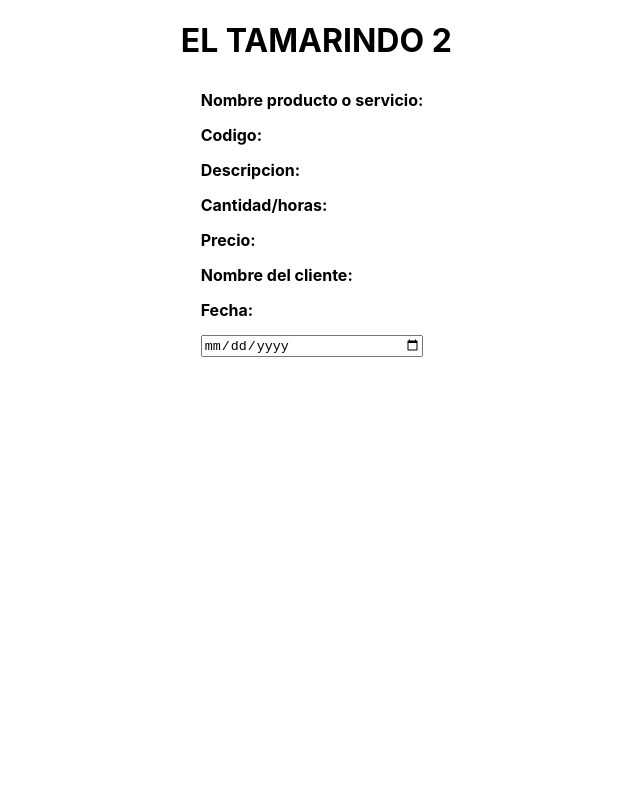
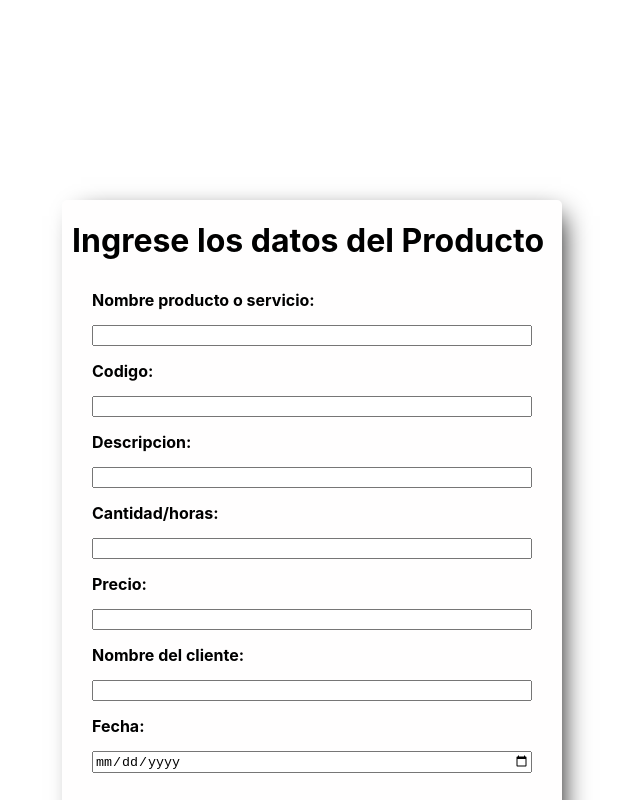
Before and after one commit to FabioSR29/GestorDeFacturas, a React (Create React App) app: page / in a window 1280 px wide. Shown: the top 800 px of the page, without its empty margins (328-968 px from the left). Built offline with nearby package versions, Linux system fonts and the light colour scheme.

Commit message:
prueba visual 3

```diff
--- a/src/App.css
+++ b/src/App.css
@@ -41,3 +41,18 @@ h1{
   padding: 10px;
   color: aliceblue;
 }
+.factura h1{
+  font-size: small;
+  margin-left: 10px;
+}
+.IngresosFT{
+  display: flex;
+  flex-direction: column;
+  gap: 15px;
+  margin-top: 30px;
+  margin-left:5px;
+
+}
+.IngresosFT SPAN{
+  font-size:xx-small;
+}
--- a/src/App.js
+++ b/src/App.js
@@ -3,8 +3,55 @@ import './App.css';
 import React, { useState } from 'react';
 
 function App() {
-  const [formulario, setformulario] = useState(false);
-  const [factura, setfactura] = useState(true);
+  const [formulario, setformulario] = useState(true);
+  const [factura, setfactura] = useState(false);
+  const [producto, setproducto] = useState("");
+  const [nombre, setnombre] = useState("");
+  const [codigo, setcodigo] = useState("");
+  const [descripcion, setdescripcion] = useState("");
+  const [cantidad, setcantidad] = useState("");
+  const [Precio, setPrecio] = useState("");
+  const [Fecha, setfecha] = useState("");
+  const [Total, setTotal] = useState();
+
+  function CargarLosNuevosValoresDeProducto(event) {
+    setproducto(event.target.value);
+  }
+  function CargarLosNuevosValoresDeCodigo(event) {
+    setcodigo(event.target.value);
+  }
+  function CargarLosNuevosValoresDeDescripción(event) {
+    setdescripcion(event.target.value);
+  }
+  function CargarLosNuevosValoresDeCantidad(event) {
+    setcantidad(event.target.value);
+  }
+  function CargarLosNuevosValoresDeNombre(event) {
+    setnombre(event.target.value);
+  }
+  function CargarLosNuevosValoresDePrecio(event) {
+    setPrecio(event.target.value);
+  }
+  function CargarLosNuevosValoresDeFecha(event) {
+    setfecha(event.target.value);
+  }
+
+  function Limpiar() {
+    setfecha("");
+    setPrecio("");
+    setnombre("");
+    setcantidad("");
+    setdescripcion("");
+    setcodigo("");
+    setproducto("");
+  }
+
+  function Imprimir() {
+    var resultado = cantidad*Precio;
+    setTotal(resultado);
+  setfactura(true)
+  setformulario(false)
+  }
 
   return (
     <div className="App">
@@ -15,23 +62,23 @@ function App() {
           <div className="Ingresos">
 
             <span><strong>Nombre producto o servicio:</strong></span>
-            <input></input>
+            <input type='text' onChange={CargarLosNuevosValoresDeProducto} value={producto} required></input>
             <span><strong>Codigo:</strong></span>
-            <input></input>
+            <input type='text' onChange={CargarLosNuevosValoresDeCodigo} value={codigo} required></input>
             <span><strong>Descripcion:</strong></span>
-            <input></input>
-            <span><strong>Cantidad/horas:</strong></span>
-            <input></input>
+            <input type='text' onChange={CargarLosNuevosValoresDeDescripción}  value={descripcion} required></input>
+            <span ><strong>Cantidad/horas:</strong></span>
+            <input type='text' onChange={CargarLosNuevosValoresDeCantidad} value={cantidad}  required></input>
             <span><strong>Precio:</strong></span>
-            <input></input>
+            <input type='text' onChange={CargarLosNuevosValoresDePrecio} value={Precio}  required></input>
             <span><strong>Nombre del cliente:</strong></span>
-            <input></input>
+            <input type='text' onChange={CargarLosNuevosValoresDeNombre}value={nombre} required></input>
             <span><strong>Fecha:</strong></span>
-            <input type="date"></input>
+            <input type='date' onChange={CargarLosNuevosValoresDeFecha} value={Fecha} required></input>
 
             <div className="Botones">
-              <button className="btn1">Imprimir</button>
-              <button className="btn2">Limpiar</button>
+              <button className="btn1" onClick={Imprimir}>Imprimir</button>
+              <button className="btn2" onClick={Limpiar}>Limpiar</button>
             </div>
           </div>
         </div>
@@ -39,17 +86,20 @@ function App() {
 
       {factura &&
 
-        <div>
+        <div className='factura'>
           <h1>EL TAMARINDO 2</h1>
-          <div className='Ingresos'>
-            <span><strong>Nombre producto o servicio:</strong></span>
-            <span><strong>Codigo:</strong></span>
-            <span><strong>Descripcion:</strong></span>
-            <span><strong>Cantidad/horas:</strong></span>
-            <span><strong>Precio:</strong></span>
-            <span><strong>Nombre del cliente:</strong></span>
-            <span><strong>Fecha:</strong></span>
-            <input type="date"></input>
+          <div className='IngresosFT'>
+            <span><strong>Producto o servicio: </strong>{producto}</span>
+            <span><strong>Codigo:</strong>{codigo}</span>
+            <span><strong>Descripcion: </strong>{descripcion}</span>
+            <span><strong>Cantidad/horas: </strong>{cantidad}</span>
+            <span><strong>Precio: </strong>{Precio}</span>
+            <span><strong>Cliente: </strong>{nombre}</span>
+            <span><strong>Fecha: </strong>{Fecha}</span>
+            <span><strong>Total de venta:   </strong>{Total} colones</span>
+            <span> </span>
+            <span>Gracias por hacer uso de nuestros servicios</span>
+            <span>Telefono: 25285404</span>
           </div>
 
         </div>
```
